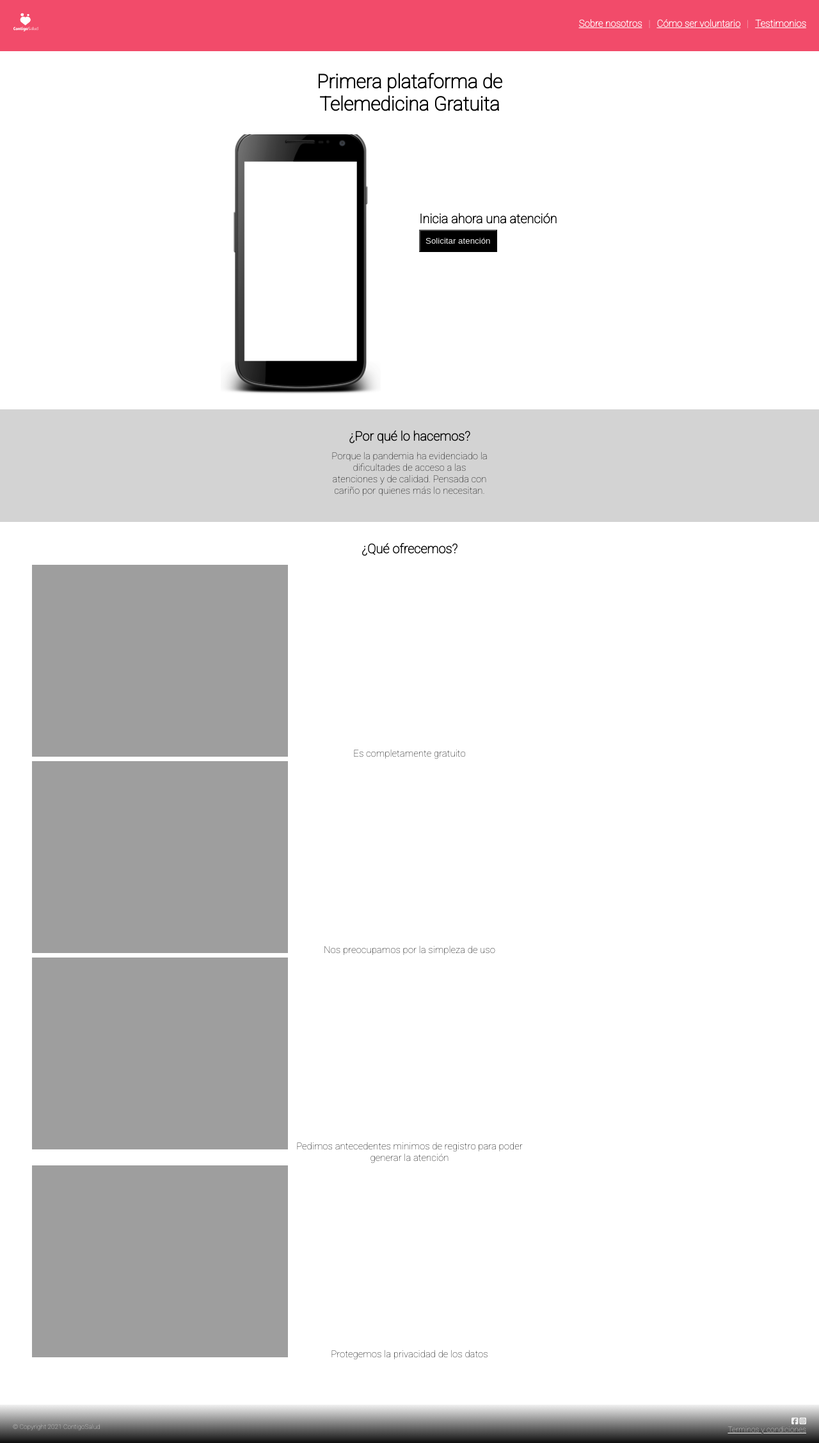
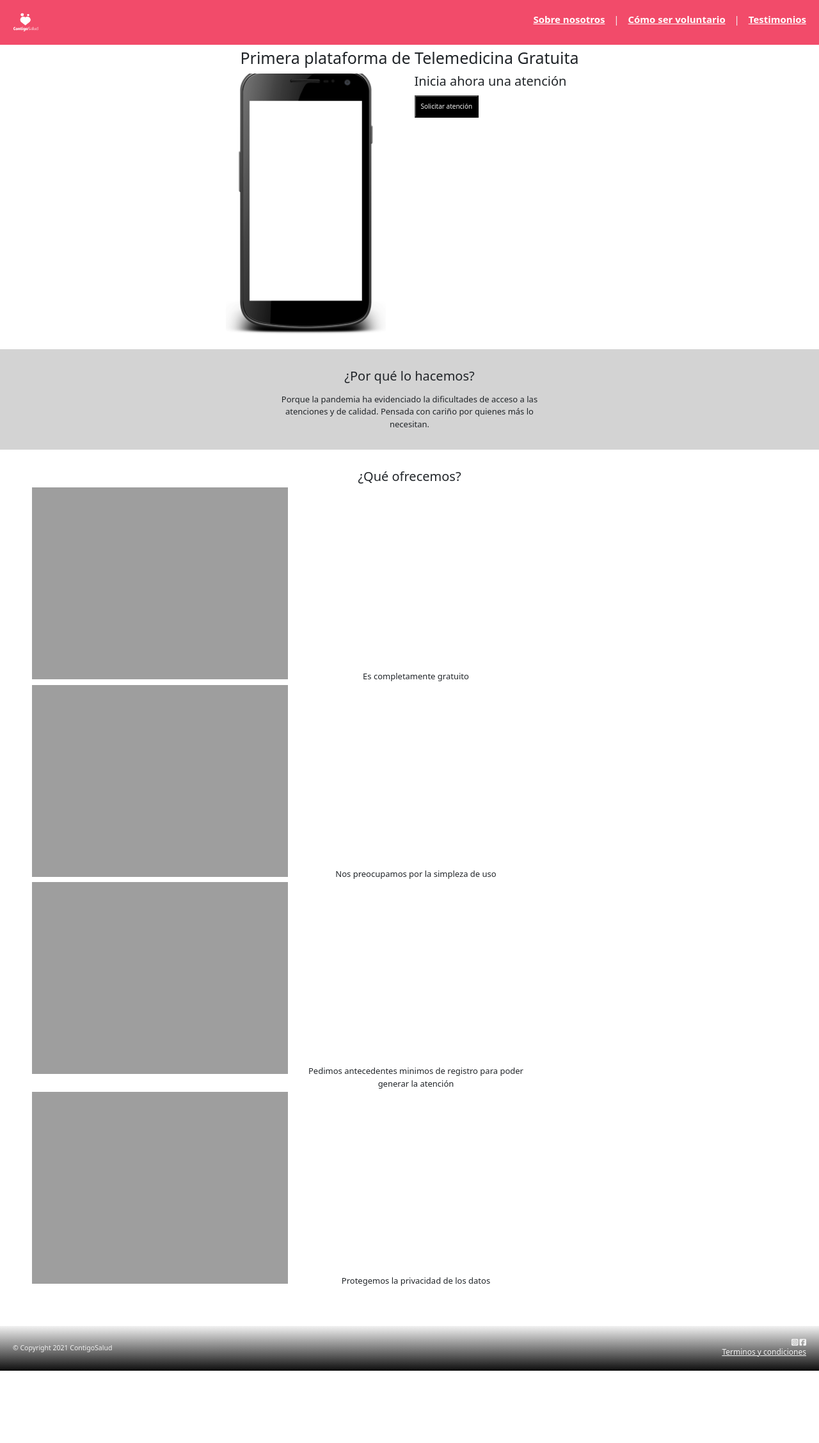
Before and after one commit to nosemiusername/coderhouse-desarrollo-web, a plain HTML site: page docs/index.html in a window 1280 px wide. Shown: the whole page at 64% size. After the commit the page ends 2143 px from the top, so only its background shows below. Drawn offline with nearby package versions, Linux system fonts and the light colour scheme.

Commit message:
adding boostrap && fixing index

```diff
--- a/docs/index.html
+++ b/docs/index.html
@@ -15,15 +15,23 @@
     <link href="./public/css/style.css" rel="stylesheet" type="text/css">
     <link href="./public/css/index.css" rel="stylesheet" type="text/css">
     <!-- CDN Boostrap -->
+    <link href="https://cdn.jsdelivr.net/npm/bootstrap@5.0.2/dist/css/bootstrap.min.css" rel="stylesheet"
+        integrity="sha384-EVSTQN3/azprG1Anm3QDgpJLIm9Nao0Yz1ztcQTwFspd3yD65VohhpuuCOmLASjC" crossorigin="anonymous">
+    <script src="https://cdn.jsdelivr.net/npm/bootstrap@5.0.2/dist/js/bootstrap.bundle.min.js"
+        integrity="sha384-MrcW6ZMFYlzcLA8Nl+NtUVF0sA7MsXsP1UyJoMp4YLEuNSfAP+JcXn/tWtIaxVXM"
+        crossorigin="anonymous"></script>
     <title>ContigoSalud</title>
 </head>
 
 <body>
-    <div class="container">
+    <div class="container-fuid">
         <header class="header">
-            <nav class="nav">
-                <a href="index.html"><img id="logo" class="img--invert-color" src="./public/img/contigosalud.png"
-                        alt="logo"></a>
+            <nav class="row">
+                <div class="col-md-4">
+                    <a href="index.html" class="col-md-4"><img id="logo" class="img--invert-color"
+                            src="./public/img/contigosalud.png" alt="logo"></a>
+                </div>
+                <div class="col-md-6 offset-md-2 d-flex align-items-center justify-content-end">
                     <ul class="ul">
                         <li class="li"><a class="a" href="sobre-nosotros.html">Sobre nosotros</a></li>
                         <li class="li">|</a></li>
@@ -31,32 +39,37 @@
                         <li class="li">|</a></li>
                         <li class="li"><a class="a" href="testimonios.html">Testimonios</a></li>
                     </ul>
+                </div>
             </nav>
-
         </header>
         <div class="div-title">
             <h1 class="h1">Primera plataforma de Telemedicina Gratuita</h1>
         </div>
         <!-- Primera sección y que debería entenderse el call to action para ir a la atención -->
-        <section id="introduction" class="introduction">
-            <div id="cellphone-div" class="div-cellphone">
+        <section id="introduction" class="row">
+            <div id="cellphone-div" class="col-md-6">
                 <img id="cellphone-img" class="img-cellphone" src="public/img/iphone.png" alt="cellphone" width="250">
             </div>
-            <div id="apply-attend" class="div-attend">
+            <div id="apply-attend" class="col-md-6">
                 <h2 class="h2">Inicia ahora una atención</h2>
                 <button class="button" onclick="location.href='pacientes.html'">Solicitar atención</button>
             </div>
         </section>
         <!-- Sección para explicar las razones de por que se realiza el proyecto -->
         <section id="why" class="why">
+            <div class="col-md-4 offset-md-4">
                 <h2 class="h2">¿Por qué lo hacemos?</h2>
                 <p class="p">
-                Porque la pandemia ha evidenciado la dificultades de acceso a las atenciones y de calidad. Pensada con
+                    Porque la pandemia ha evidenciado la dificultades de acceso a las atenciones y de calidad. Pensada
+                    con
                     cariño por quienes más lo necesitan.
                 </p>
+            </div>
         </section>
         <!-- Sección para detallar lo que se ofrece -->
         <section id="what" class="what">
+            <div class="col-md-4 offset-md-4">
+
                 <h2 class="h2">¿Qué ofrecemos?</h2>
                 <ul class="ul-feats">
                     <li class="li-feats">Es completamente gratuito</li>
@@ -64,18 +77,24 @@
                     <li class="li-feats">Pedimos antecedentes minimos de registro para poder generar la atención</li>
                     <li class="li-feats">Protegemos la privacidad de los datos</li>
                 </ul>
+            </div>
+
         </section>
-        <footer class="footer">
-            <div class="div-copyright">
+        <footer class="footer content">
+            <div class="row">
+                <div class="div-copyright col-6 d-flex align-items-center">
                     <small class="small">&copy; Copyright 2021 ContigoSalud</small>
                 </div>
-            <div class="div-social-links">
-                <div id="social-networks" class="div-social-networks">
-                    <i class="fab fa-instagram-square"></i>
-                    <i class="fab fa-facebook-square"></i>
+                <div class="div-social-links col-6">
+                    <div class="content">
+                        <div id="social-networks" class="d-flex justify-content-end"">
+                            <i class=" fab fa-instagram-square div-social-networks"></i>
+                            <i class="fab fa-facebook-square div-social-networks"></i>
                         </div>
-                <div id="links" class="div-links">
+                        <div id="links" class="d-flex justify-content-end">
                             <a href="terminos.html" class="links-invert-color">Terminos y condiciones</a>
+                        </div>
+                    </div>
                 </div>
             </div>
         </footer>
--- a/docs/public/css/index.css
+++ b/docs/public/css/index.css
@@ -1,5 +1,4 @@
-@media(max-width:576px) {
-    .container {
+    /* .container {
         height: 100vh;
         display: grid;
         grid-template-columns: repeat(2, 1fr);
@@ -10,7 +9,7 @@
             "why introduction"
             "what what"
             "footer footer";
-    }
+    } */
 
     .div-cellphone {
         display: none;
@@ -37,56 +36,6 @@
         margin: auto;
         font-size: 1.3em;
     }
-}
-
-@media(min-width:577px) {
-
-    .container {
-        height: 100vh;
-        display: grid;
-        grid-template-columns: repeat(2, 1fr);
-        grid-template-rows: 80px repeat(4, 1fr) 60px;
-        grid-template-areas:
-            "header header"
-            "title title"
-            "introduction introduction"
-            "why why"
-            "what what"
-            "footer footer";
-    }
-
-    .div-title {
-        width: 30%;
-        padding: 30px;
-        margin: auto;
-    }
-
-    .div-cellphone {
-        width: 50%;
-        margin: 0px;
-    }
-
-    .div-attend {
-        width: 50%;
-        text-align: left;
-        padding-left: 30px;
-        padding-top: 120px;
-    }
-
-    .p {
-        padding: 10px;
-        width: 20%;
-        margin: auto;
-        font-size: 1.5em;
-    }
-
-    .ul-feats {
-        padding: 10px;
-        width: 30%;
-        margin: auto;
-        font-size: 1.5em;
-    }
-}
 
     .button {
         background-color: black;
@@ -95,16 +44,17 @@
         margin-top: 5px;
     }
 
+    /*
     .introduction {
         grid-area: introduction;
         display: flex;
         justify-content: space-between;
-}
+    } */
 
-.ul {
+    /* .ul {
         display: flex;
         justify-content: space-between;
-}
+    } */
 
     .img-cellphone {
         float: right;
--- a/docs/public/css/style.css
+++ b/docs/public/css/style.css
@@ -11,18 +11,18 @@ html {
 }
 
 .header {
-    grid-area: header;
+    /* grid-area: header; */
     background-color: #F24B6A;
     padding: 15px;
     font-size: 1.5em;
 }
 
-.nav {
+/* .nav {
     display: flex;
     flex-direction: row;
     justify-content: space-between;
     align-items: center;
-}
+} */
 
 .div-title {
     grid-area: title;
@@ -52,12 +52,12 @@ html {
 
 
 .footer {
-    grid-area: footer;
+    /* grid-area: footer; */
     background-image: linear-gradient(#F2F2F2, #0D0D0D);
     color: #F2F2F2;
     font-size: 1.2em;
-    display: flex;
-    justify-content: space-between;
+    /* display: flex; */
+    /* justify-content: space-between; */
     padding: 20px;
 }
 
@@ -65,26 +65,24 @@ html {
     bottom: 10px;
 }
 
-.div-copyright {
+/* .div-copyright {
     display: flex;
     align-items: flex-end;
-}
+} */
 
-.div-social-links {
+/* .div-social-links {
     display: flex;
     flex-direction: column;
     justify-content: space-between;
-}
+} */
 
 .div-social-networks {
-    display: flex;
-    flex-direction: row-reverse;
-    gap: 2px;
+    margin-left: 2px;
 }
 
 .links-invert-color {
     color: #F2F2F2;
-    display: block;
+    /* display: block; */
 }
 
 .img--invert-color {
@@ -93,15 +91,15 @@ html {
 }
 
 .input {
-    display: block;
+    /* display: block; */
 }
 
 .label {
-    display: block;
+    /* display: block; */
 }
 
 .span--block-display {
-    display: block
+    /* display: block */
 }
 
 .span--aling-italic {
```
Lines whose indentation alone changed are shown as unchanged.
